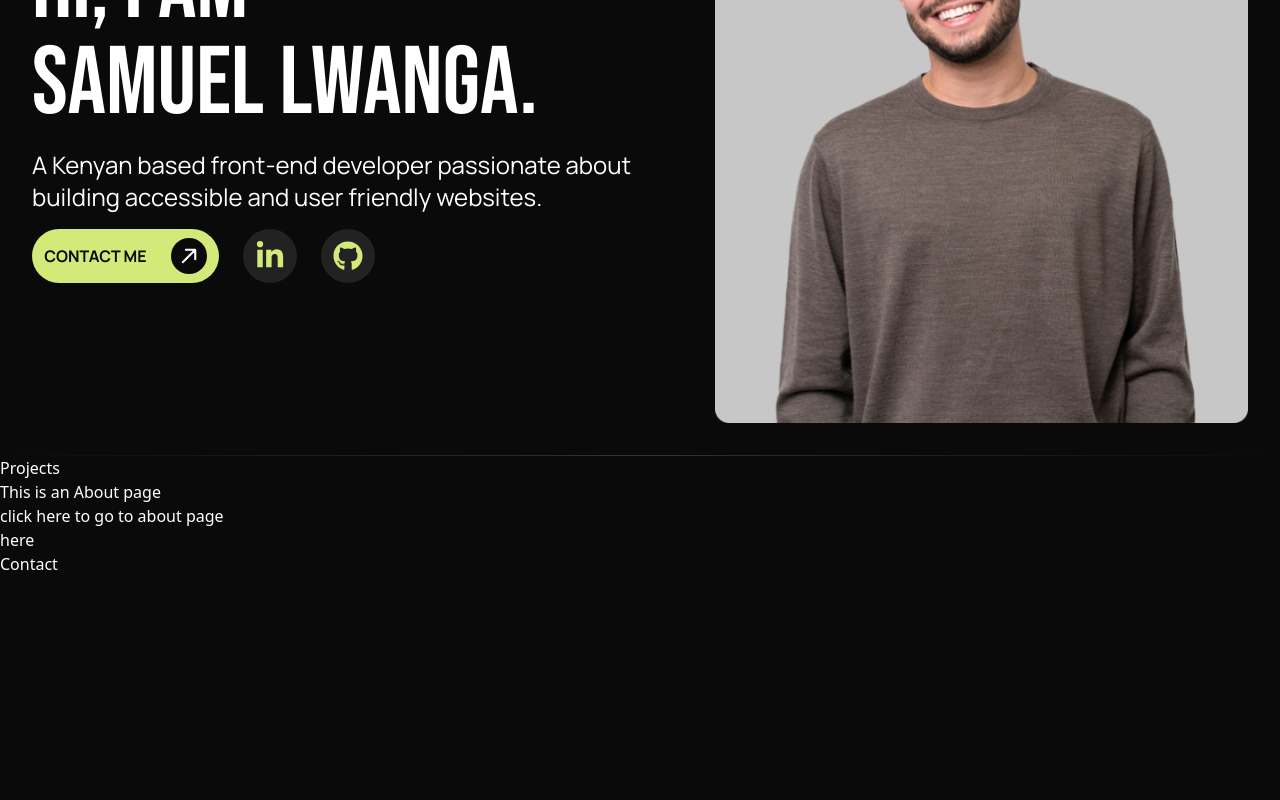
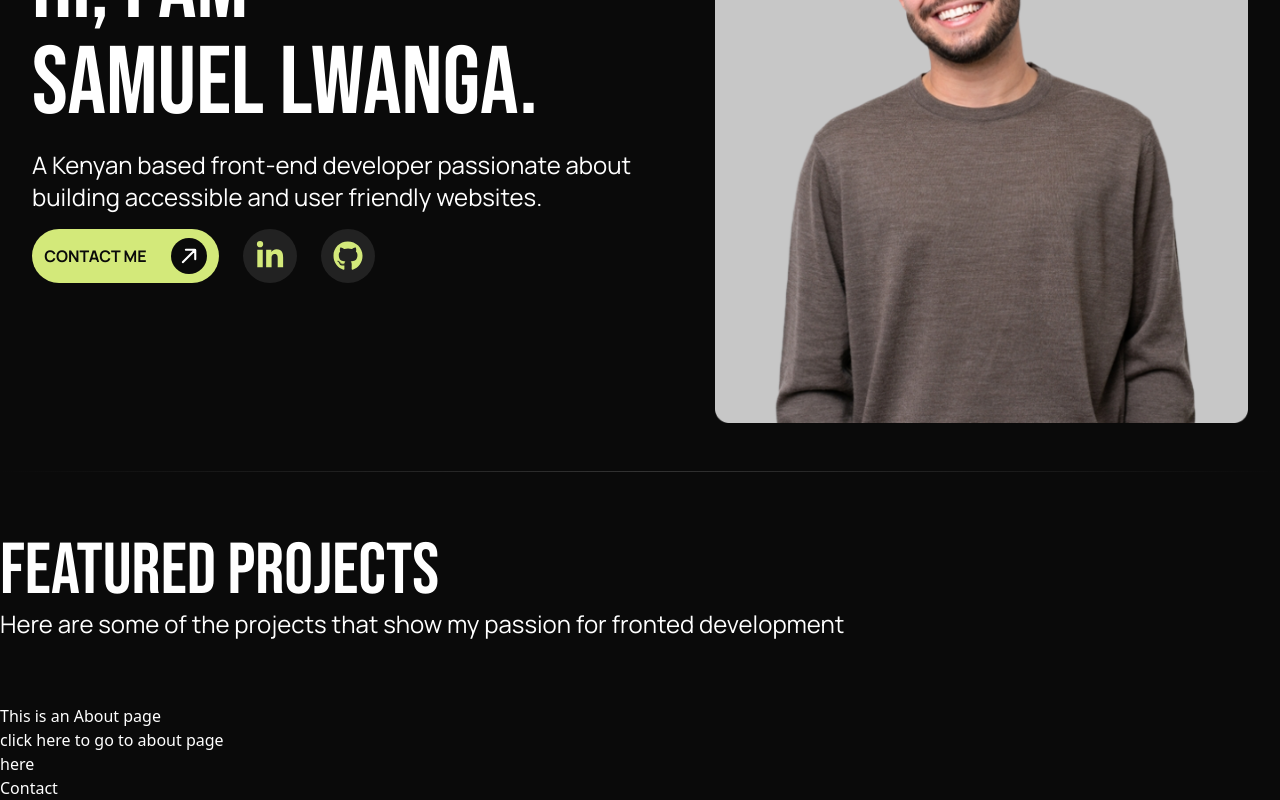
Before and after one commit to babyanonymouse/Portfolio, a Next.js app: page / in a window 1280 px wide. Shown: the part 327-1127 px from the top of the page. Before the commit the page ends 903 px from the top, so only its background shows below. Built offline with nearby package versions, Linux system fonts and the light colour scheme.

Commit message:
hero section done

```diff
--- a/components/Projects.js
+++ b/components/Projects.js
@@ -1,9 +1,15 @@
-import React from 'react'
+import React from "react";
 
 const Projects = () => {
   return (
-    <div>Projects</div>
-  )
-}
+    <section className="flex flex-col max-w-[100rem] mx-auto">
+      {/* featured projects text */}
+      <div>
+        <h1 className="sm:text-4xl md:text-5xl lg:text-7xl font-bebas">Featured Projects</h1>
+        <p className="font-manrope sm:text-lg md:text-xl lg:text-2xl">Here are some of the projects that show my passion for fronted development</p>
+      </div>
+    </section>
+  );
+};
 
-export default Projects
+export default Projects;
--- a/pages/index.js
+++ b/pages/index.js
@@ -8,8 +8,8 @@ export default function Home() {
     <>
       <Hero />
       {/* <hr className="border-t-2 border-[#484848]  max-w-[110rem] mx-auto w-full mt-6" /> */}
-      <hr className="hr max-w-7xl mx-auto" />
-      <section id="projects">
+      <hr className="hr max-w-7xl mx-auto my-4" />
+      <section id="projects" className="my-16">
         <Projects />
       </section>
       <section id="about">
```
